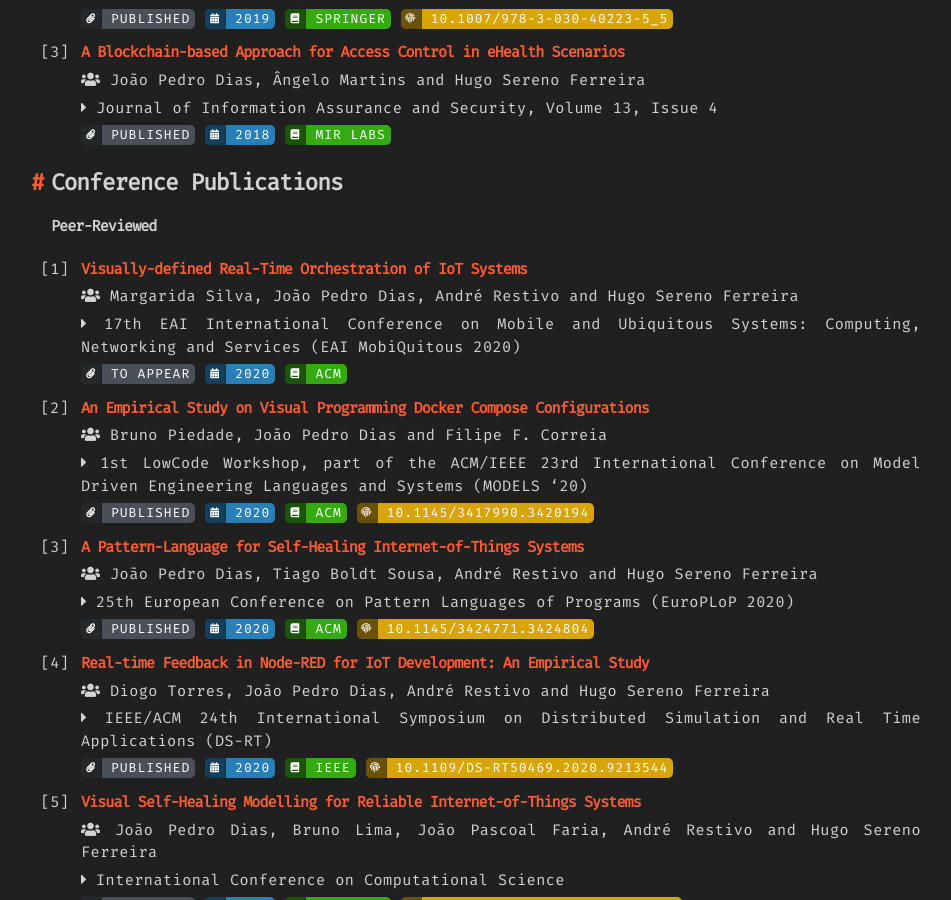
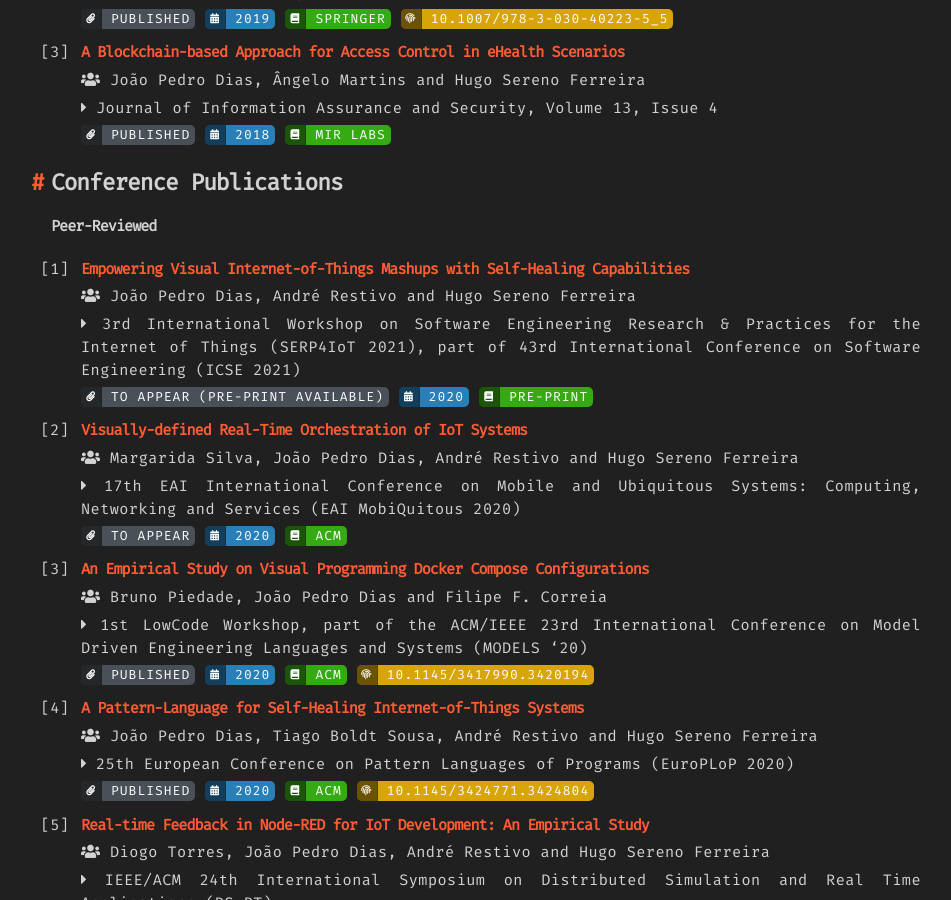
Before and after one commit to jpdias/jpdias.github.io, a Jekyll site: the page built from publications.md, in a window 1280 px wide and 900 px high, scrolled down 467 px. Shown: the whole window, without its empty margins (139-1090 px from the left). Built offline with Jekyll 4.4.1, drawn with Linux system fonts in a browser that asks for light colours; nearby versions of some CDN libraries.

Commit message:
added new pub

```diff
--- a/_data/publications.yml
+++ b/_data/publications.yml
@@ -1,6 +1,13 @@
 #status: Accepted, In Press, Published, Submitted, Under revision
 #type: Workshop, Conference
 confs:
+  - title: "Empowering Visual Internet-of-Things Mashups with Self-Healing Capabilities"
+    authors: "João Pedro Dias, André Restivo and Hugo Sereno Ferreira"
+    conference: "3rd International Workshop on Software Engineering Research & Practices for the Internet of Things (SERP4IoT 2021), part of 43rd International Conference on Software Engineering (ICSE 2021)"
+    year: 2020
+    url: "https://arxiv.org/abs/2103.07395"
+    status: "To Appear (pre-print available)"
+    pub: Pre-Print
 
   - title: "Visually-defined Real-Time Orchestration of IoT Systems"
     authors: "Margarida Silva, João Pedro Dias, André Restivo and Hugo Sereno Ferreira"
```
